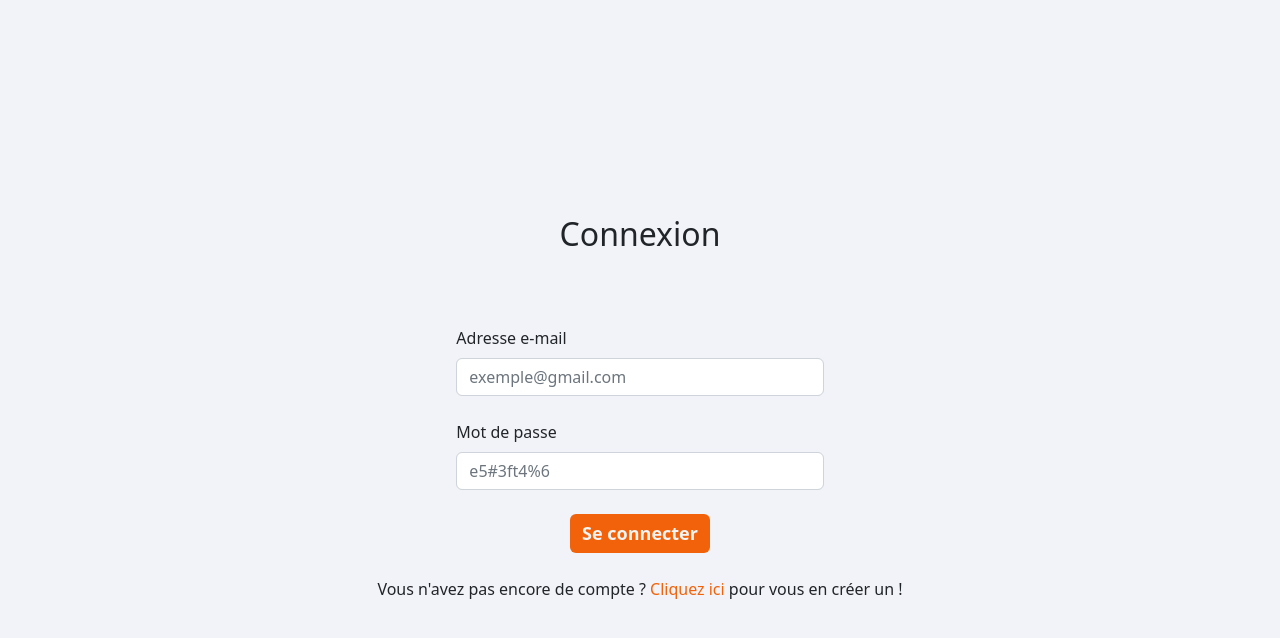
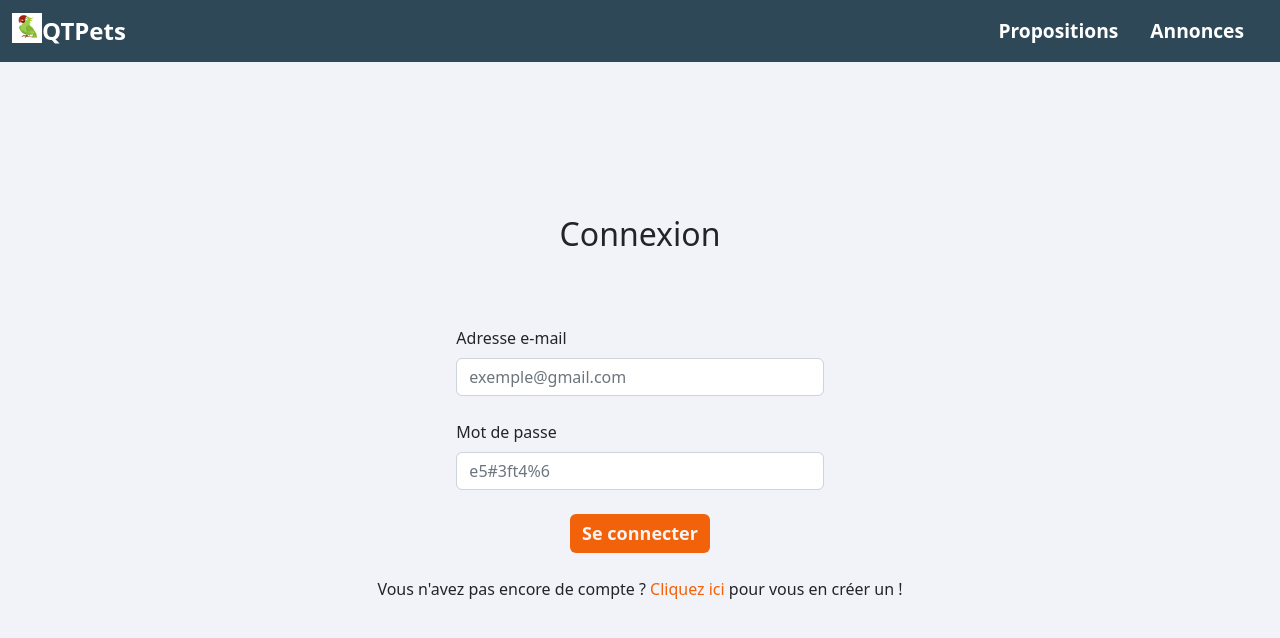
Before and after one commit to TommyRiquet/HappyPets, a React (Create React App) app in the folder Web App Frontend/: page /login in a window 1280 px wide. Shown: the top 638 px of the page. Built offline with nearby package versions, Linux system fonts and the light colour scheme; what yup-password would draw is missing.

Commit message:
Barre de navigation
Implémnentation de la barre de navigation sur les pages :
- home
- annonces
- login
- mesannonces
- newannonce
- proposition
Correction orthographe sur la page userform

```diff
--- a/Web App Frontend/src/Components/CustomNavbar/CustomNavbar.css
+++ b/Web App Frontend/src/Components/CustomNavbar/CustomNavbar.css
@@ -0,0 +1,21 @@
+.navbar{
+    position: absolute !important;
+    top: 0 !important;
+    left: 0 !important;
+    width: 100% !important;
+    z-index: 1 !important;
+}
+
+.title-navbar{
+    font-size: 1.5rem !important;
+    font-weight: 600 !important;
+    color: #fff !important;
+
+}
+
+.nav-link{
+    font-size: 1.2rem !important;
+    font-weight: 600 !important;
+    color: #fff !important;
+    margin-right: 1rem !important;
+}
--- a/Web App Frontend/src/Components/CustomNavbar/CustomNavbar.js
+++ b/Web App Frontend/src/Components/CustomNavbar/CustomNavbar.js
@@ -1,10 +1,38 @@
 import './CustomNavbar.css';
+import {Navbar, Container} from "react-bootstrap";
+import Nav from 'react-bootstrap/Nav';
+import PerroquetImage from '../../Assets/Perroquet.jpg';
+import { useEffect } from 'react';
 
-function CustomNavbar() {
+function CustomNavbar(props) {
+  useEffect(() => {
+    console.log(props.linkOne);
+    document.getElementsByClassName("navbar")[0].style.backgroundColor = props.color;
+  }, [props]);
+
   return (
-    <div className="CustomNavbar">
-
-    </div>
+    <Navbar expand="lg">
+      <Container fluid>
+        <Navbar.Brand href="/" className='title-navbar'>
+          <img
+              src={PerroquetImage}
+              width="30"
+              height="30"
+              className="d-inline-block align-top"
+              alt="React Bootstrap logo"
+            />
+            QTPets
+            </Navbar.Brand>
+        <Navbar.Toggle aria-controls="navbarScroll" />
+        <Navbar.Collapse id="navbarScroll">
+          <Nav className="me-auto"></Nav>
+          <Nav className="d-flex">
+          <Nav.Link href={props.linkOne}>{props.textLinkOne}</Nav.Link>
+          <Nav.Link href={props.linkTwo}>{props.textLinkTwo}</Nav.Link>
+          </Nav>
+        </Navbar.Collapse>
+      </Container>
+    </Navbar>
   );
 }
 
--- a/Web App Frontend/src/Pages/Annonces/Annonces.js
+++ b/Web App Frontend/src/Pages/Annonces/Annonces.js
@@ -2,6 +2,7 @@
 import { useEffect, useState } from 'react';
 import {Container, Row, Col, Button} from 'react-bootstrap';
 import AnimalCard from '../../Components/AnimalCard/AnimalCard';
+import CustomNavbar from '../../Components/CustomNavbar/CustomNavbar';
 
 /*Importing Styles*/
 import './Annonces.css';
@@ -66,6 +67,12 @@ function Annonces() {
 
     return (
         <div className="Annonces">
+            <CustomNavbar textLinkOne="S'inscrire"
+                          linkOne="/inscription"
+                          textLinkTwo="Se connecter"
+                          linkTwo="/connexion"
+                          color="rgba(47, 72, 88, 1)"
+            />
             <Container>
                 <Container className='top-container' fluid>
                     <Row>
@@ -80,9 +87,7 @@ function Annonces() {
                                 </Row>
                  </Container>
 
-                            <Container className='annonces-container'>
-
-                                {
+                <Container className='annonces-container'> {
                      Object.keys(ListAnnonces).length === 0 ?
                        <h2 className='no-result-message'>Aucun Résultat :/</h2>
                              :
@@ -98,7 +103,6 @@ function Annonces() {
                                                                     })
                                                                 } />
                                                         </Col>
-
                                                 )
                                             })
                                         }
--- a/Web App Frontend/src/Pages/Home/Home.js
+++ b/Web App Frontend/src/Pages/Home/Home.js
@@ -1,6 +1,7 @@
 /*Importing Components */
 import {Row, Col, Container } from 'react-bootstrap';
 import { useState,useEffect } from 'react';
+import CustomNavbar from '../../Components/CustomNavbar/CustomNavbar';
 /*Importing Styles*/
 import './Home.css';
 /*Importing Images*/
@@ -29,9 +30,17 @@ function Home() {
     }
 
     return (
-        <div className="Home">
-            <div className='homeContent1 scrollDiv'>
+        <div>
+            <div className='scrollDiv '>
+                <CustomNavbar textLinkOne="S'inscrire"
+                          linkOne="/inscription"
+                          textLinkTwo="Se connecter"
+                          linkTwo="/connexion"
+                          color="rgba(0, 0, 0, 0)"
+                />
+                <div className='homeContent1'>
                 <h1>Ensemble luttons contre les abandons</h1>
+                </div>
             </div>
             <div className='homeContent2 scrollDiv'>
                 <Container>
@@ -56,9 +65,9 @@ function Home() {
                         <Col style={{marginTop: '8%', maxWeight: '100%', maxHeight: '100%'}}>
                             <img id="imgCat" src={imgCat} alt="cat"/>
                         </Col>
-                        <Col style={{marginTop: '8%', maxWeight: '100%', maxHeight: '100%'}}>
-                            <p>Hospitalisation d’urgence, perte d’un logement...sont autant de difficultés qui ne laissent parfois
-                            d’autres choix que d’abandonner son animal. Durant les inondations de 2021, un énorme réseau d’entraide s’est
+                        <Col style={{marginTop: '3%', maxWeight: '100%', maxHeight: '100%'}}>
+                            <p>Hospitalisation d’urgence, perte d’un logement...autant de difficultés qui ne laissent parfois
+                            d’autres choix que d’abandonner son animal. <br/> Durant les inondations de 2021, un énorme réseau d’entraide s’est
                             créé via les réseaux sociaux.<br/> Nous continuons l’effort ici.</p>
                         </Col>
                     </Row>
--- a/Web App Frontend/src/Pages/Login/Login.js
+++ b/Web App Frontend/src/Pages/Login/Login.js
@@ -2,6 +2,7 @@
 import {Row, Col, Form, Button, Container } from 'react-bootstrap';
 import axios from "axios";
 import {useNavigate} from 'react-router-dom';
+import CustomNavbar from '../../Components/CustomNavbar/CustomNavbar';
 /*Importing Styles*/
 import './Login.css';
 
@@ -31,6 +32,12 @@ function Login() {
 
     return (
         <div className="Login">
+            <CustomNavbar textLinkOne="Propositions"
+                          linkOne="/propositions"
+                          textLinkTwo="Annonces"
+                          linkTwo="/annonces"
+                          color="rgba(47, 72, 88, 1)"
+            />
                 <Container className='title-container'>
                 <h2>Connexion</h2>
                 </Container>
--- a/Web App Frontend/src/Pages/MesAnnonces/MesAnnonces.js
+++ b/Web App Frontend/src/Pages/MesAnnonces/MesAnnonces.js
@@ -2,6 +2,7 @@
 import { useEffect, useState } from 'react';
 import {Container, Row, Col, } from 'react-bootstrap';
 import AnimalCard from '../../Components/AnimalCard/AnimalCard';
+import CustomNavbar from '../../Components/CustomNavbar/CustomNavbar';
 
 /*Importing Styles*/
 import './MesAnnonces.css';
@@ -49,19 +50,23 @@ function Annonces(){
 
     function handleScroll(e){
         if(window.innerHeight+e.target.documentElement.scrollTop+1 >= e.target.documentElement.scrollHeight){
-
             offset += 6
             LoadAnnonces(offset)
         }
     }
     return (
         <div className="mesannonces">
+            <CustomNavbar textLinkOne="Propositions"
+                          linkOne="/propositions"
+                          textLinkTwo="Annonces"
+                          linkTwo="/annonces"
+                          color="rgba(47, 72, 88, 1)"
+            />
             <Container className='top-container'>
                 <h2>Mes Animaux</h2>
             </Container>
 
             <Container className='mesannonces-container'>
-
                  {
                  Object.keys(ListAnnonces).length === 0 ?
                     <h2 className='no-result-message'>Aucun Résultat :/</h2>
@@ -78,7 +83,6 @@ function Annonces(){
                                                         })
                                                     } />
                                         </Col>
-
                                         )
                             })
                         }
--- a/Web App Frontend/src/Pages/NewAnnonce/NewAnnonce.js
+++ b/Web App Frontend/src/Pages/NewAnnonce/NewAnnonce.js
@@ -2,6 +2,7 @@
 import { useState } from 'react';
 import {Container, Button, Row, Col, Form} from 'react-bootstrap';
 import { useNavigate } from 'react-router';
+import CustomNavbar from '../../Components/CustomNavbar/CustomNavbar';
 
 /*Importing Components*/
 import ReturnButton from '../../Components/ReturnButton/ReturnButton';
@@ -42,6 +43,12 @@ function NewAnnonce() {
 
     return (
         <div className="NewAnnonces">
+            <CustomNavbar textLinkOne="Propositions"
+                          linkOne="/propositions"
+                          textLinkTwo="Annonces"
+                          linkTwo="/annonces"
+                          color="rgba(47, 72, 88, 1)"
+            />
                 <div className="newAnnonces-container">
                     <Container>
                         <h2>Nouvelle Annonce</h2>
--- a/Web App Frontend/src/Pages/Propositions/Propositions.js
+++ b/Web App Frontend/src/Pages/Propositions/Propositions.js
@@ -2,6 +2,7 @@
 import { useState, useEffect } from "react";
 import { Container, Row, Col} from "react-bootstrap";
 import UserCard from "../../Components/UserCard/UserCard";
+import CustomNavbar from '../../Components/CustomNavbar/CustomNavbar';
 
 /* Importing style */
 import './Propositions.css';
@@ -42,6 +43,12 @@ function Propositions(){
     }
     return (
         <div className="Propositions">
+            <CustomNavbar textLinkOne="Propositions"
+                          linkOne="/propositions"
+                          textLinkTwo="Annonces"
+                          linkTwo="/annonces"
+                          color="rgba(47, 72, 88, 1)"
+            />
             <Container className='title'>
                 <h2>Propositions</h2>
             </Container>
```
Lines whose indentation alone changed are shown as unchanged.
